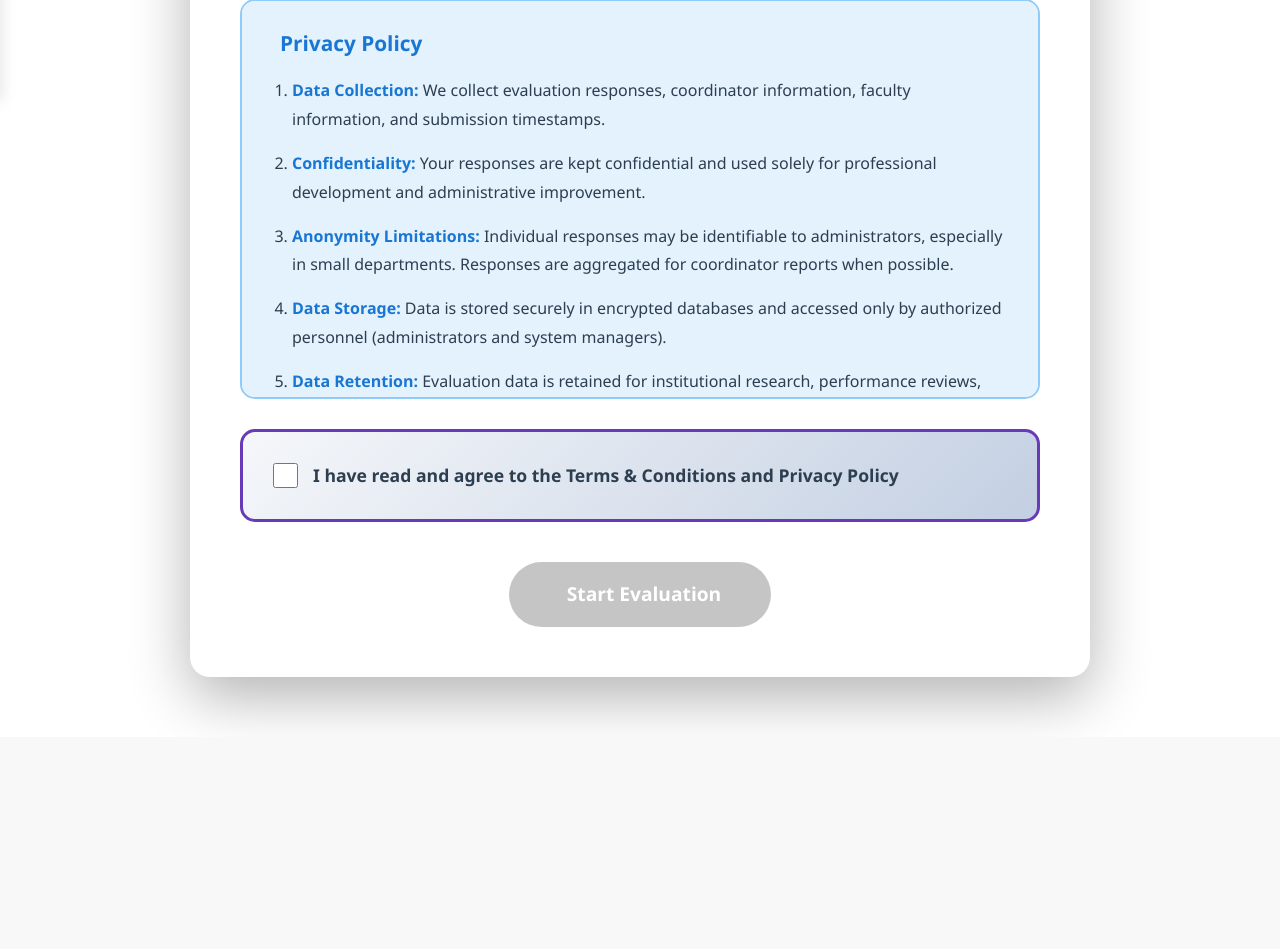
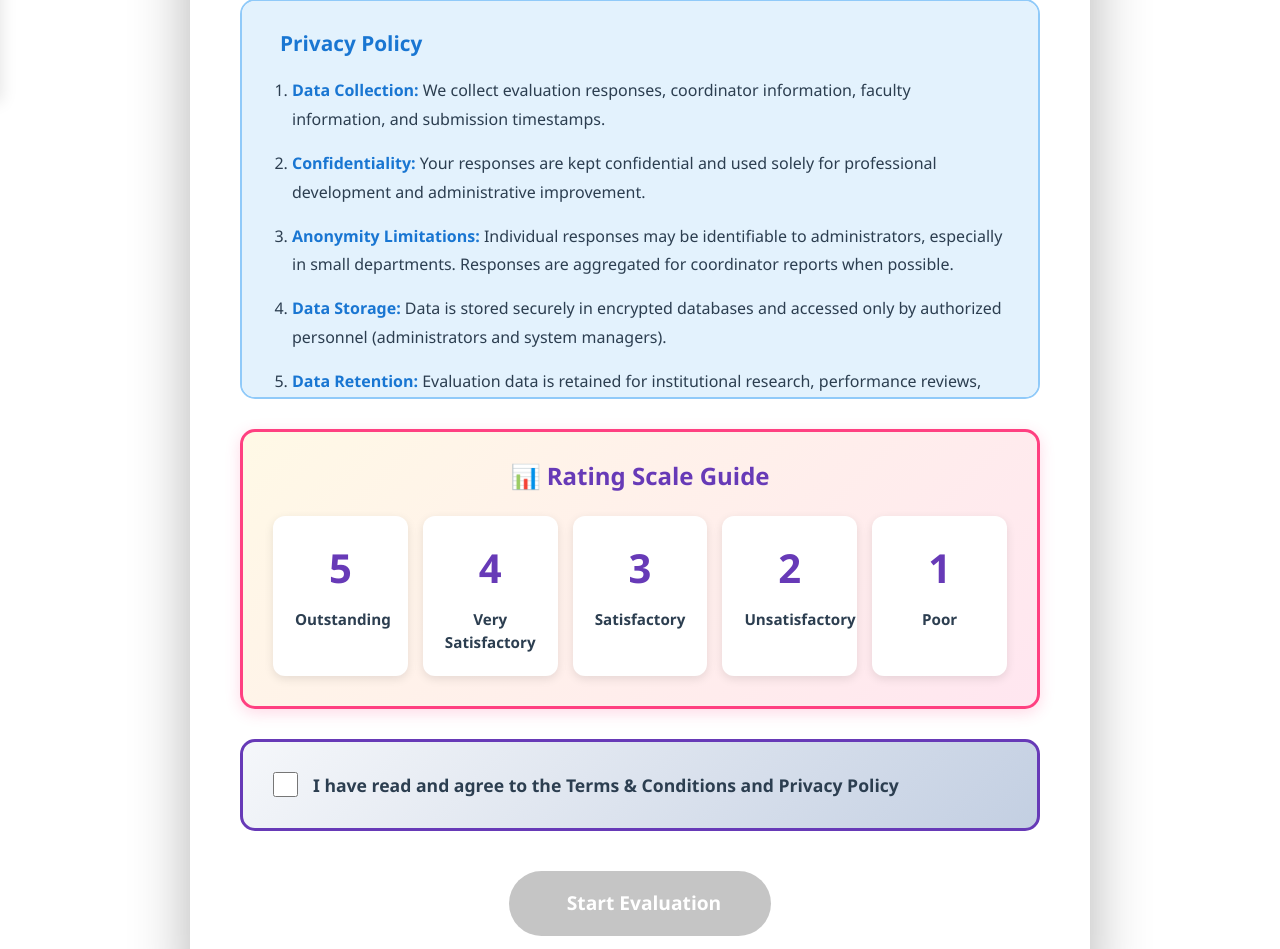
Before and after one commit to chin12311/edulytics, a Django app: template main/templates/main/evaluationform_upward_terms.html in a window 1280 px wide. Shown: the part 845-1794 px from the top of the page. Before the commit the page ends 1561 px from the top, so only its background shows below. Run offline with Django 5.2, Linux system fonts and the light colour scheme; the template is opened without the code that fills it, so the values that code supplies are empty; data comes from the database, SQL or seed files in the repository; some libraries are stand-ins or nearby versions.

Commit message:
Add rating scale guide to upward evaluation terms page

```diff
--- a/main/templates/main/evaluationform_upward_terms.html
+++ b/main/templates/main/evaluationform_upward_terms.html
@@ -240,6 +240,72 @@
     .privacy-content::-webkit-scrollbar-thumb:hover {
         background: #555;
     }
+
+    /* Rating Scale Guide Styling */
+    .scale-guide {
+        background: linear-gradient(135deg, #fff9e6 0%, #ffe6f0 100%);
+        border-radius: 15px;
+        padding: 30px;
+        margin-bottom: 30px;
+        border: 3px solid var(--accent-color);
+        box-shadow: 0 4px 15px rgba(255, 64, 129, 0.2);
+    }
+
+    .scale-guide h5 {
+        color: var(--primary-color);
+        font-size: 1.5rem;
+        font-weight: 700;
+        margin-bottom: 25px;
+        text-align: center;
+    }
+
+    .scale-items {
+        display: flex;
+        justify-content: space-between;
+        gap: 15px;
+        flex-wrap: wrap;
+    }
+
+    .scale-item {
+        flex: 1;
+        min-width: 120px;
+        background: white;
+        border-radius: 12px;
+        padding: 20px;
+        text-align: center;
+        box-shadow: 0 3px 10px rgba(0, 0, 0, 0.1);
+        transition: all 0.3s ease;
+        border: 2px solid transparent;
+    }
+
+    .scale-item:hover {
+        transform: translateY(-5px);
+        box-shadow: 0 6px 20px rgba(0, 0, 0, 0.15);
+        border-color: var(--primary-color);
+    }
+
+    .scale-value {
+        font-size: 2.5rem;
+        font-weight: 700;
+        color: var(--primary-color);
+        margin-bottom: 10px;
+    }
+
+    .scale-description {
+        font-size: 0.95rem;
+        font-weight: 600;
+        color: var(--text-primary);
+    }
+
+    @media (max-width: 768px) {
+        .scale-items {
+            flex-direction: column;
+        }
+
+        .scale-item {
+            min-width: 100%;
+        }
+    }
 </style>
 
 <div class="container">
@@ -306,6 +372,33 @@
                     <strong>Your Rights:</strong> You have the right to know how your data is used. Contact the administration for questions about data handling.
                 </li>
             </ol>
+        </div>
+
+        <!-- Rating Scale Guide -->
+        <div class="scale-guide">
+            <h5>📊 Rating Scale Guide</h5>
+            <div class="scale-items">
+                <div class="scale-item">
+                    <div class="scale-value">5</div>
+                    <div class="scale-description">Outstanding</div>
+                </div>
+                <div class="scale-item">
+                    <div class="scale-value">4</div>
+                    <div class="scale-description">Very Satisfactory</div>
+                </div>
+                <div class="scale-item">
+                    <div class="scale-value">3</div>
+                    <div class="scale-description">Satisfactory</div>
+                </div>
+                <div class="scale-item">
+                    <div class="scale-value">2</div>
+                    <div class="scale-description">Unsatisfactory</div>
+                </div>
+                <div class="scale-item">
+                    <div class="scale-value">1</div>
+                    <div class="scale-description">Poor</div>
+                </div>
+            </div>
         </div>
 
         <!-- Agreement Section -->
```
